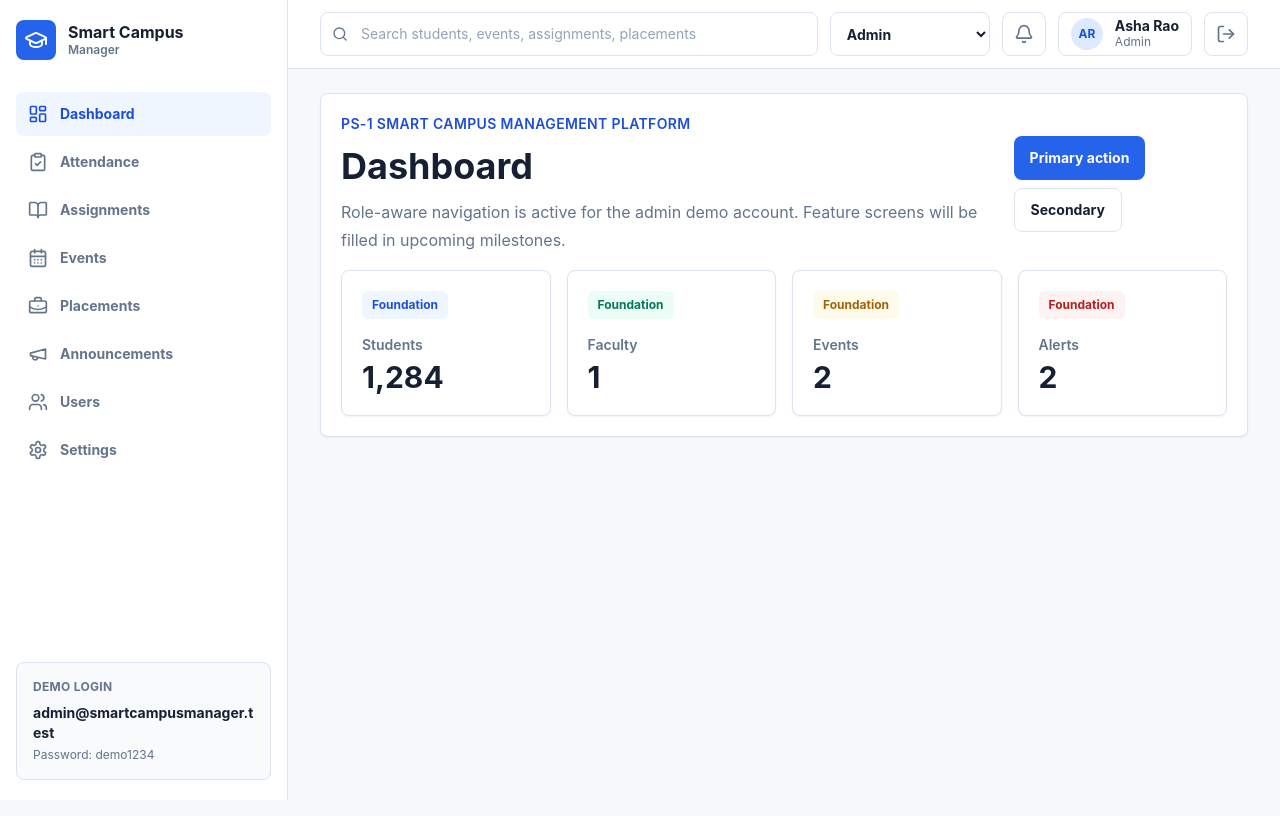
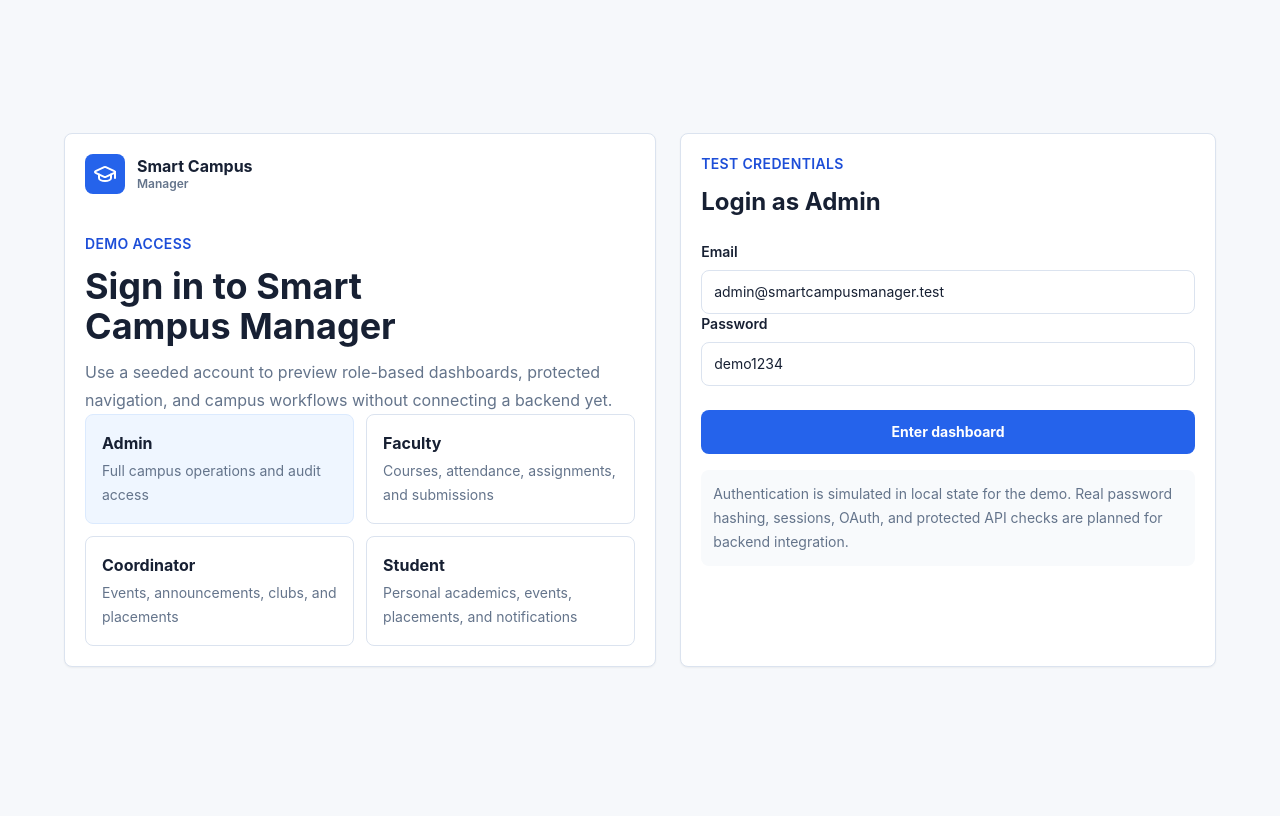
Before and after one commit to PRAVEEN-P-55/Smart-Campus-Manager, a React (Vite) app: page / in a window 1280 px wide. Shown: the top 816 px of the page. Built offline with nearby package versions, Linux system fonts and the light colour scheme.

Commit message:
feat: add demo authentication flow

```diff
--- a/src/main.tsx
+++ b/src/main.tsx
@@ -14,7 +14,7 @@ import {
   Settings,
   Users,
 } from "lucide-react";
-import { campusSummary, demoCredentials, roles, type Role, users } from "./data/campusData";
+import { campusSummary, demoCredentials, roles, type Role, type User, users } from "./data/campusData";
 import "./styles.css";
 
 type View =
@@ -44,17 +44,28 @@ const navItems: {
 ];
 
 function App() {
-  const [role, setRole] = useState<Role>("admin");
+  const [sessionUser, setSessionUser] = useState<User | null>(null);
   const [activeView, setActiveView] = useState<View>("dashboard");
-  const currentUser = users.find((user) => user.role === role) ?? users[0];
+  const role = sessionUser?.role ?? "student";
+  const currentUser = sessionUser ?? users.find((user) => user.role === role) ?? users[0];
   const availableNavItems = useMemo(
     () => navItems.filter((item) => item.allowedRoles.includes(role)),
     [role]
   );
 
-  function handleRoleChange(nextRole: Role) {
-    setRole(nextRole);
+  function handleLogin(nextRole: Role) {
+    const demoUser = users.find((user) => user.role === nextRole) ?? users[0];
+    setSessionUser(demoUser);
     setActiveView("dashboard");
+  }
+
+  function handleLogout() {
+    setSessionUser(null);
+    setActiveView("dashboard");
+  }
+
+  if (!sessionUser) {
+    return <LoginScreen onLogin={handleLogin} />;
   }
 
   return (
@@ -91,11 +102,7 @@ function App() {
             </label>
             <label>
               <span className="sr-only">Switch role</span>
-              <select
-                className="app-input w-40 font-bold"
-                value={role}
-                onChange={(event) => handleRoleChange(event.target.value as Role)}
-              >
+              <select className="app-input w-40 font-bold" value={role} onChange={(event) => handleLogin(event.target.value as Role)}>
                 {roles.map((item) => (
                   <option key={item.id} value={item.id}>
                     {item.label}
@@ -115,7 +122,7 @@ function App() {
                 <p className="text-xs capitalize text-muted">{currentUser.role}</p>
               </div>
             </div>
-            <button className="app-icon-button" aria-label="Log out">
+            <button className="app-icon-button" aria-label="Log out" onClick={handleLogout}>
               <LogOut className="h-5 w-5" />
             </button>
           </div>
@@ -170,6 +177,74 @@ function App() {
   );
 }
 
+function LoginScreen({ onLogin }: { onLogin: (role: Role) => void }) {
+  const [selectedRole, setSelectedRole] = useState<Role>("admin");
+  const credentials = demoCredentials[selectedRole];
+
+  return (
+    <main className="app-page grid place-items-center">
+      <section className="grid w-full max-w-6xl gap-6 lg:grid-cols-[1.05fr_0.95fr]">
+        <div className="app-panel flex min-h-[520px] flex-col justify-between">
+          <div>
+            <Brand />
+            <p className="app-eyebrow mt-10">Demo access</p>
+            <h1 className="app-title text-balance">Sign in to Smart Campus Manager</h1>
+            <p className="app-copy">
+              Use a seeded account to preview role-based dashboards, protected
+              navigation, and campus workflows without connecting a backend yet.
+            </p>
+          </div>
+          <div className="grid gap-3 sm:grid-cols-2">
+            {roles.map((role) => (
+              <button
+                key={role.id}
+                className={`rounded-app border p-4 text-left transition ${
+                  selectedRole === role.id
+                    ? "border-brand-100 bg-brand-50"
+                    : "border-line bg-white hover:border-brand-100 hover:bg-slate-50"
+                }`}
+                onClick={() => setSelectedRole(role.id)}
+              >
+                <p className="font-bold text-ink">{role.label}</p>
+                <p className="mt-1 text-sm leading-6 text-muted">{role.description}</p>
+              </button>
+            ))}
+          </div>
+        </div>
+
+        <form
+          className="app-panel"
+          onSubmit={(event) => {
+            event.preventDefault();
+            onLogin(selectedRole);
+          }}
+        >
+          <p className="app-eyebrow">Test credentials</p>
+          <h2 className="mt-3 text-2xl font-bold">Login as {roles.find((role) => role.id === selectedRole)?.label}</h2>
+          <div className="mt-6 space-y-4">
+            <label>
+              <span className="app-label">Email</span>
+              <input className="app-input" value={credentials.email} readOnly />
+            </label>
+            <label>
+              <span className="app-label">Password</span>
+              <input className="app-input" value={credentials.password} readOnly type="text" />
+            </label>
+          </div>
+          <button className="app-button-primary mt-6 w-full" type="submit">
+            Enter dashboard
+          </button>
+          <p className="mt-4 rounded-app bg-slate-50 p-3 text-sm leading-6 text-muted">
+            Authentication is simulated in local state for the demo. Real password
+            hashing, sessions, OAuth, and protected API checks are planned for backend
+            integration.
+          </p>
+        </form>
+      </section>
+    </main>
+  );
+}
+
 function Brand({ compact = false }: { compact?: boolean }) {
   return (
     <div className="flex items-center gap-3">
```
Also changed, not shown: 1 other file (tests, documents, lock files or other folders).
